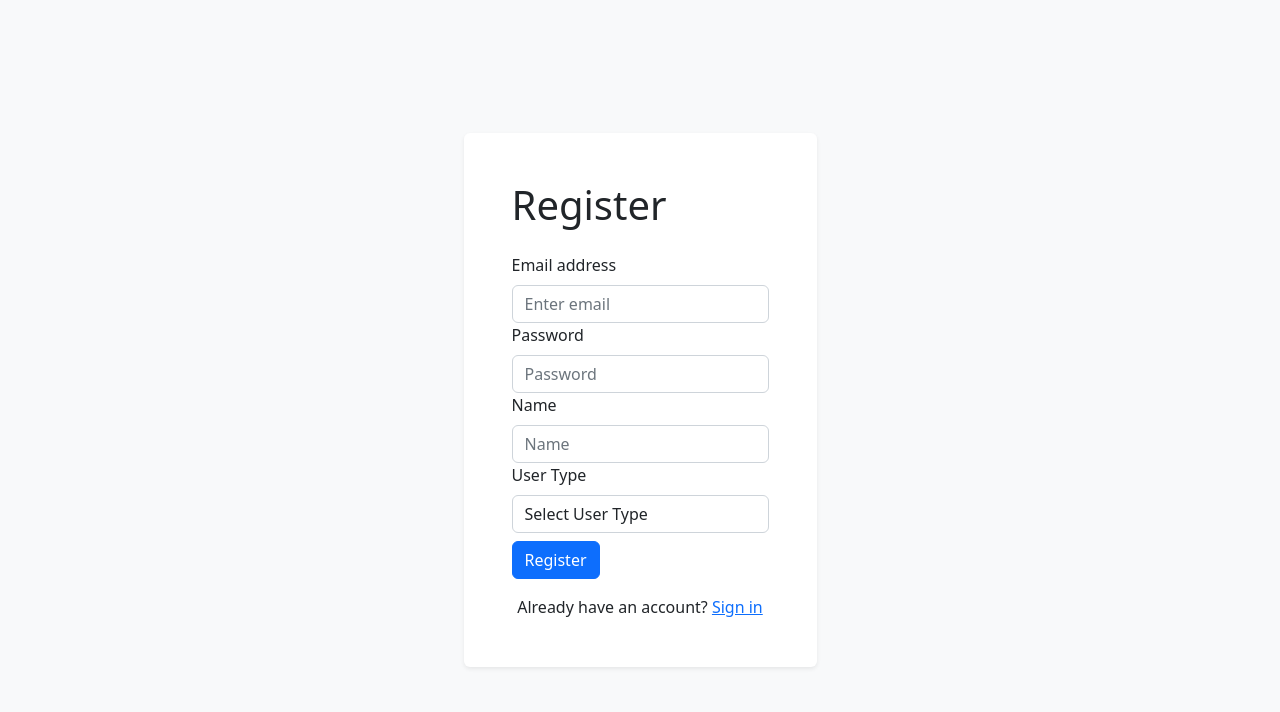
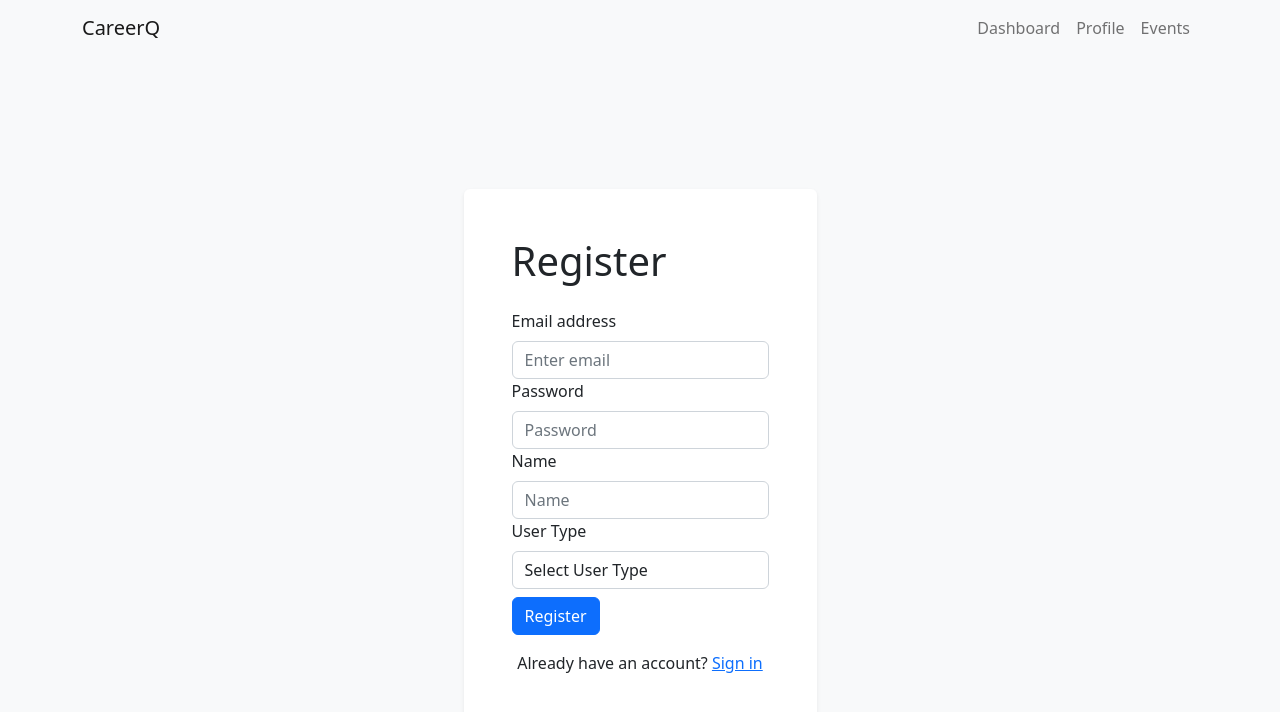
Before and after one commit to LucasStevenson/CS151-CareerQ, a React (Create React App) app in the folder frontend/: page /register in a window 1280 px wide. Shown: the top 712 px of the page. Built offline with nearby package versions, Linux system fonts and the light colour scheme.

Commit message:
login and registration page complete

```diff
--- a/frontend/src/App.js
+++ b/frontend/src/App.js
@@ -2,15 +2,14 @@ import { useState } from 'react'
 import { BrowserRouter as Router, Routes, Route } from "react-router-dom";
 import "bootstrap/dist/css/bootstrap.min.css";
 
-import LoginPage from "./components/LoginPage";
-import RegisterPage from "./components/RegisterPage";
-import EventsPage from "./components/EventsPage";
+import LoginPage from "./pages/LoginPage";
+import RegisterPage from "./pages/RegisterPage";
+//import Events from "./components/Events";
 
 function App() {
   return (
     <Router>
         <Routes>
-            <Route path="/" element={<EventsPage />} />
             <Route path="/login" element={<LoginPage />} />
             <Route path="/register" element={<RegisterPage />} />
         </Routes>
--- a/frontend/src/components/EventsPage.js
+++ b/frontend/src/components/Events.js
@@ -1,6 +1,6 @@
 import { useState, useEffect } from "react";
 
-const EventsPage = () => {
+const Events = () => {
     const [events, setEvents] = useState([]);
     useEffect(() => {
         async function fetchData() {
@@ -20,4 +20,4 @@ const EventsPage = () => {
     // how to make it so that it runs whenever a new event is added?
 }
 
-export default EventsPage;
+export default Events;
--- a/frontend/src/components/LoginPage.js
+++ b/frontend/src/components/Login.js
@@ -2,7 +2,7 @@ import React, { useState } from "react";
 import { Container, Row, Col, Form, Button } from "react-bootstrap";
 import { Link } from "react-router-dom";
 
-const LoginPage = () => {
+const Login = () => {
   const [email, setEmail] = useState("");
   const [password, setPassword] = useState("");
   const [errMsg, setErrMsg] = useState("");
@@ -63,4 +63,4 @@ const LoginPage = () => {
   );
 };
 
-export default LoginPage;
+export default Login;
--- /dev/null
+++ b/frontend/src/components/Navbar.js
@@ -0,0 +1,47 @@
+import React from "react";
+import { Link } from "react-router-dom";
+
+const Navbar = () => {
+    return (
+        <nav className="navbar navbar-expand-lg navbar-light bg-light">
+          <div className="container">
+            <Link to="/" className="navbar-brand">
+              CareerQ
+            </Link>
+            <button
+              className="navbar-toggler"
+              type="button"
+              data-toggle="collapse"
+              data-target="#navbarNav"
+              aria-controls="navbarNav"
+              aria-expanded="false"
+              aria-label="Toggle navigation"
+            >
+              <span className="navbar-toggler-icon"></span>
+            </button>
+            <div className="collapse navbar-collapse justify-content-end" id="navbarNav">
+              <ul className="navbar-nav">
+                <li className="nav-item">
+                  <Link to="/dashboard" className="nav-link">
+                    Dashboard
+                  </Link>
+                </li>
+                <li className="nav-item">
+                  <Link to="/profile" className="nav-link">
+                    Profile
+                  </Link>
+                </li>
+                <li className="nav-item">
+                  <Link to="/events" className="nav-link">
+                    Events
+                  </Link>
+                </li>
+              </ul>
+            </div>
+          </div>
+        </nav>
+      );
+
+}
+
+export default Navbar;
--- a/frontend/src/components/RegisterPage.js
+++ b/frontend/src/components/Register.js
@@ -1,14 +1,16 @@
 import React, { useState } from "react";
 import { Container, Form, Button } from "react-bootstrap";
-import { Link } from "react-router-dom";
+import { Link, useNavigate } from "react-router-dom";
 
-const RegisterPage = () => {
+const Register = () => {
   const [name, setName] = useState("");
   const [email, setEmail] = useState("");
   const [userType, setUserType] = useState("");
   const [password, setPassword] = useState("");
   const [confirmPassword, setConfirmPassword] = useState("");
   const [errMsg, setErrMsg] = useState("");
+
+  const navigate = useNavigate();
 
   // handle register logic
   const handleSubmit = async (event) => {
@@ -31,8 +33,9 @@ const RegisterPage = () => {
             // res holds the error message
             throw new Error(res);
         }
-        // login was successful
-        console.log(res)
+        // register was successful
+        alert(`${res}. Directing you to the login page`);
+        navigate("/login");
     } catch (err) {
         setErrMsg(err.message);
     }
@@ -116,4 +119,4 @@ const RegisterPage = () => {
   );
 };
 
-export default RegisterPage;
+export default Register;
--- /dev/null
+++ b/frontend/src/pages/LoginPage.js
@@ -0,0 +1,15 @@
+import React from "react";
+
+import Login from "../components/Login";
+import Navbar from "../components/Navbar";
+
+const LoginPage = () => {
+    return (
+        <div>
+            <Navbar />
+            <Login />
+        </div>
+    )
+}
+
+export default LoginPage;
--- /dev/null
+++ b/frontend/src/pages/RegisterPage.js
@@ -0,0 +1,15 @@
+import React from "react";
+
+import Register from "../components/Register";
+import Navbar from "../components/Navbar";
+
+const RegisterPage = () => {
+    return (
+        <div>
+            <Navbar />
+            <Register />
+        </div>
+    )
+}
+
+export default RegisterPage;
```
